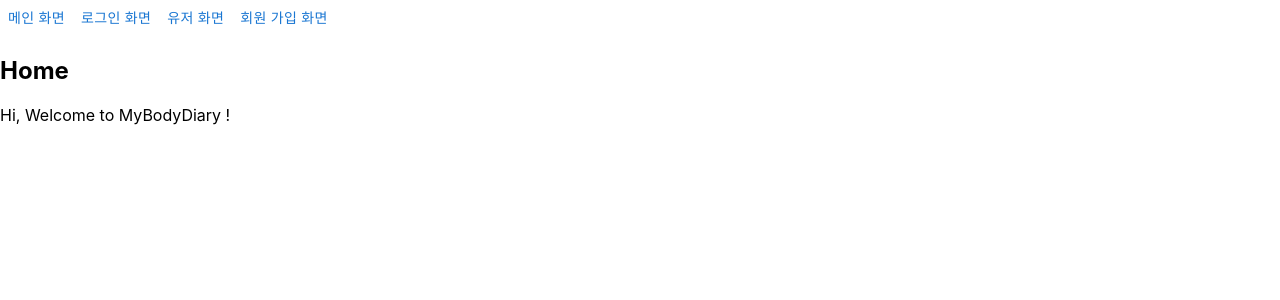
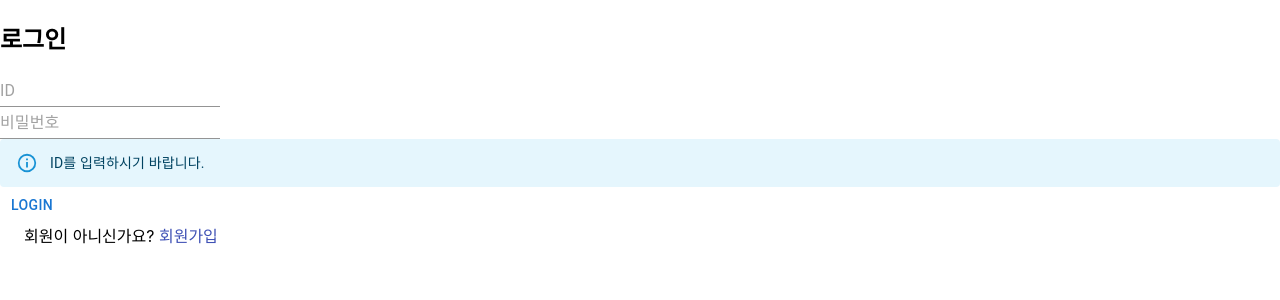
Before and after one commit to daruken/MyBodyDiary, a React (Create React App) app in the folder mybodydiary_ux/: page / in a window 1280 px wide. Shown: the top 300 px of the page. Built offline with nearby package versions, Linux system fonts and the light colour scheme; no server answers.

Commit message:
- Add login and logout state.

```diff
--- a/mybodydiary_ux/src/App.tsx
+++ b/mybodydiary_ux/src/App.tsx
@@ -1,20 +1,41 @@
+import { useState } from 'react'
 import { BrowserRouter, Route, Routes } from 'react-router-dom'
 import Home from './Pages/Home'
 import Signup from './Pages/Login/Signup'
 import Login from './Pages/Login/Login'
+import Test from './Pages/Test'
 import Nav from './Pages/Nav'
+import axios from 'axios'
 import './App.css'
 
+
 function App() {
-  document.title = "MyBodyDiary"
+  document.title = 'MyBodyDiary'
+
+  const [isLogin, setIsLogin] = useState(false)
+
+  axios.get('/api/login', { params: {
+    token: localStorage.getItem('user')
+  } }).then((res: any) => {
+    if (res.data.result === 0) {
+      setIsLogin(true)
+    } else {
+      setIsLogin(false)
+    }
+  })
+  .catch((error) => {
+    alert(error.res.data)
+  })
+  .finally(() => {})
 
   return (
     <BrowserRouter>
       <Nav />
       <Routes>
-        <Route path='/' element={<Home />} />
-        <Route path='/login' element={<Login />} />
         <Route path='/signup' element={<Signup />} />
+        <Route path='/login' element={ !isLogin ? <Login /> : <Home /> } />
+        <Route path='/test' element={ isLogin ? <Test /> : <Login /> } />
+        <Route path='/' element={ isLogin ? <Home /> : <Login /> } />
       </Routes>
     </BrowserRouter>
   );
--- a/mybodydiary_ux/src/Pages/Login/Login.tsx
+++ b/mybodydiary_ux/src/Pages/Login/Login.tsx
@@ -11,7 +11,6 @@ const Login = () => {
   const [id, onChangeId] = useInput('')
   const [password, onChangePassword] = useInput('')
   const [loginError, setLoginError] = useState(false)
-  const [loginSuccess, setLoginSuccess] = useState(false)
 
   const onSubmit = useCallback(
     (e) => {
@@ -27,14 +26,15 @@ const Login = () => {
         })
         .then((res: any) => {
           if (res.data.result === 0) {
-            setLoginSuccess(true)
-          } {
+            setLoginError(false)
+            localStorage.setItem('user', res.data.token)
+            window.location.href = '/'
+          } else {
             setLoginError(true)
-            console.log(`res : ${res.data.msg}`)
           }
         })
         .catch((error) => {
-          setLoginError(error.res.data)
+          alert(error.res.data)
         })
         .finally(() => {})
 
@@ -44,7 +44,7 @@ const Login = () => {
 
   return (
     <div id="container">
-      <h2>회원 가입</h2>
+      <h2>로그인</h2>
       <form onSubmit={onSubmit}>
         <Input name="id"
           value={id}
@@ -65,8 +65,6 @@ const Login = () => {
           {loginError && <Alert severity="error">로그인을 실패하였습니다.</Alert>}
         </div>
 
-        {loginSuccess && <Alert>로그인 되었습니다.</Alert>}
-
         <Button type="submit">Login</Button>
       </form>
 
--- a/mybodydiary_ux/src/Pages/Nav.tsx
+++ b/mybodydiary_ux/src/Pages/Nav.tsx
@@ -1,20 +1,45 @@
 import { Link, Button } from "@mui/material";
+import { useState, useEffect } from 'react'
+import axios from 'axios'
 
 function Nav() {
+  const [isLogin, setIsLogin] = useState(false)
+
+  useEffect(() => {
+    axios.get('/api/login', { params: {
+      token: localStorage.getItem('user')
+    } }).then((res: any) => {
+      if (res.data.result === 0) {
+        setIsLogin(true)
+      } else {
+        setIsLogin(false)
+      }
+    })
+    .catch((error) => {
+      alert(error.res.data)
+    })
+  }, [])
+
+  const logout = () => {
+    localStorage.removeItem('user')
+    window.location.href = '/login'
+  }
+
   return (
     <>
-      <Link href="/">
-        <Button>메인 화면</Button>
+      { isLogin &&
+        <Link href="/">
+          <Button>메인 화면</Button>
+        </Link>
+      }
+      { isLogin &&
+        <Button onClick={logout}>로그아웃</Button>
+      }
+      { isLogin &&
+      <Link href="/test">
+          <Button>테스트 화면</Button>
       </Link>
-      <Link href="/login">
-        <Button>로그인 화면</Button>
-      </Link>
-      <Link href="/user">
-        <Button>유저 화면</Button>
-      </Link>
-      <Link href="/signup">
-        <Button>회원 가입 화면</Button>
-      </Link>
+      }
     </>
   );
 }
```
Also changed, not shown: 2 other files (tests, documents, lock files or other folders).
